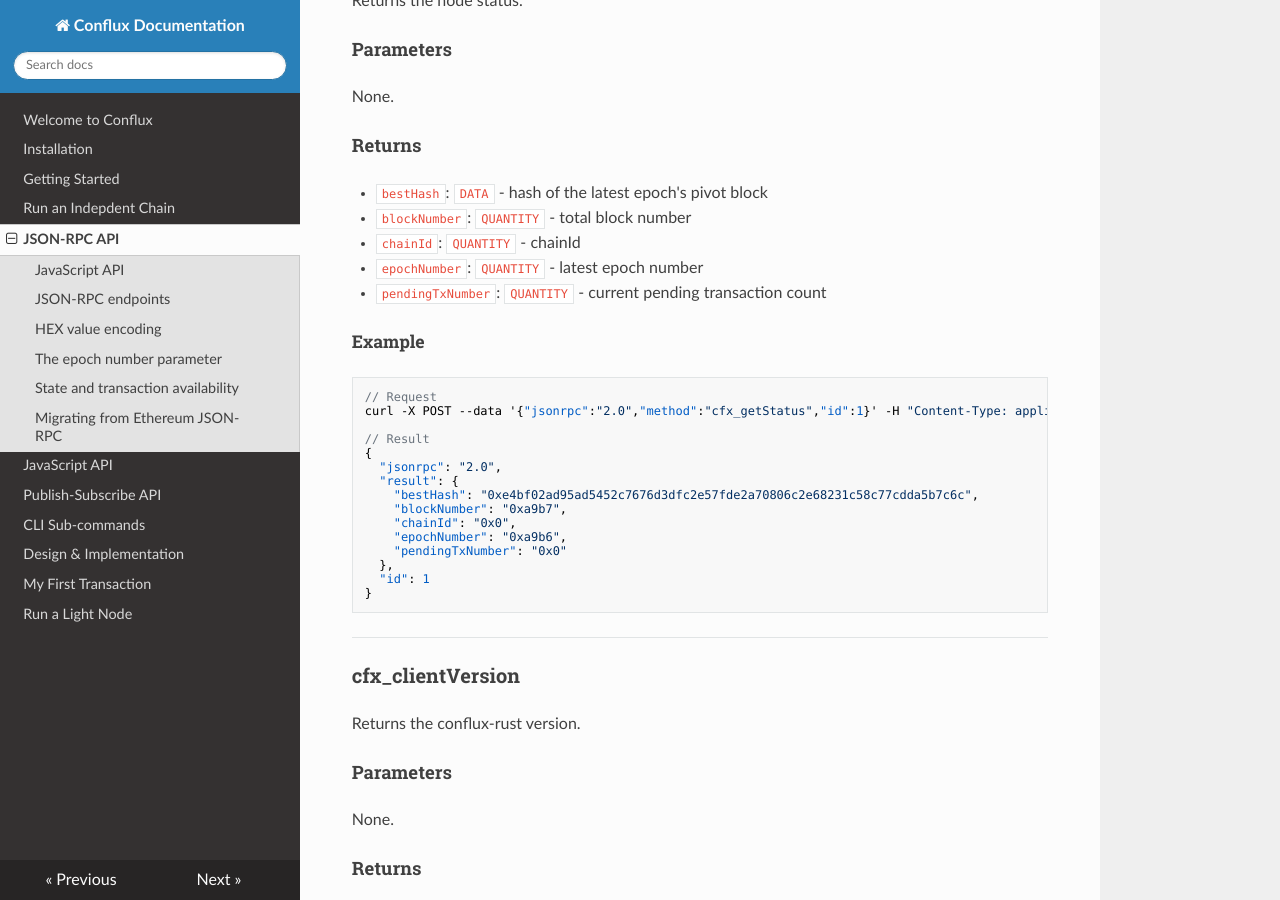
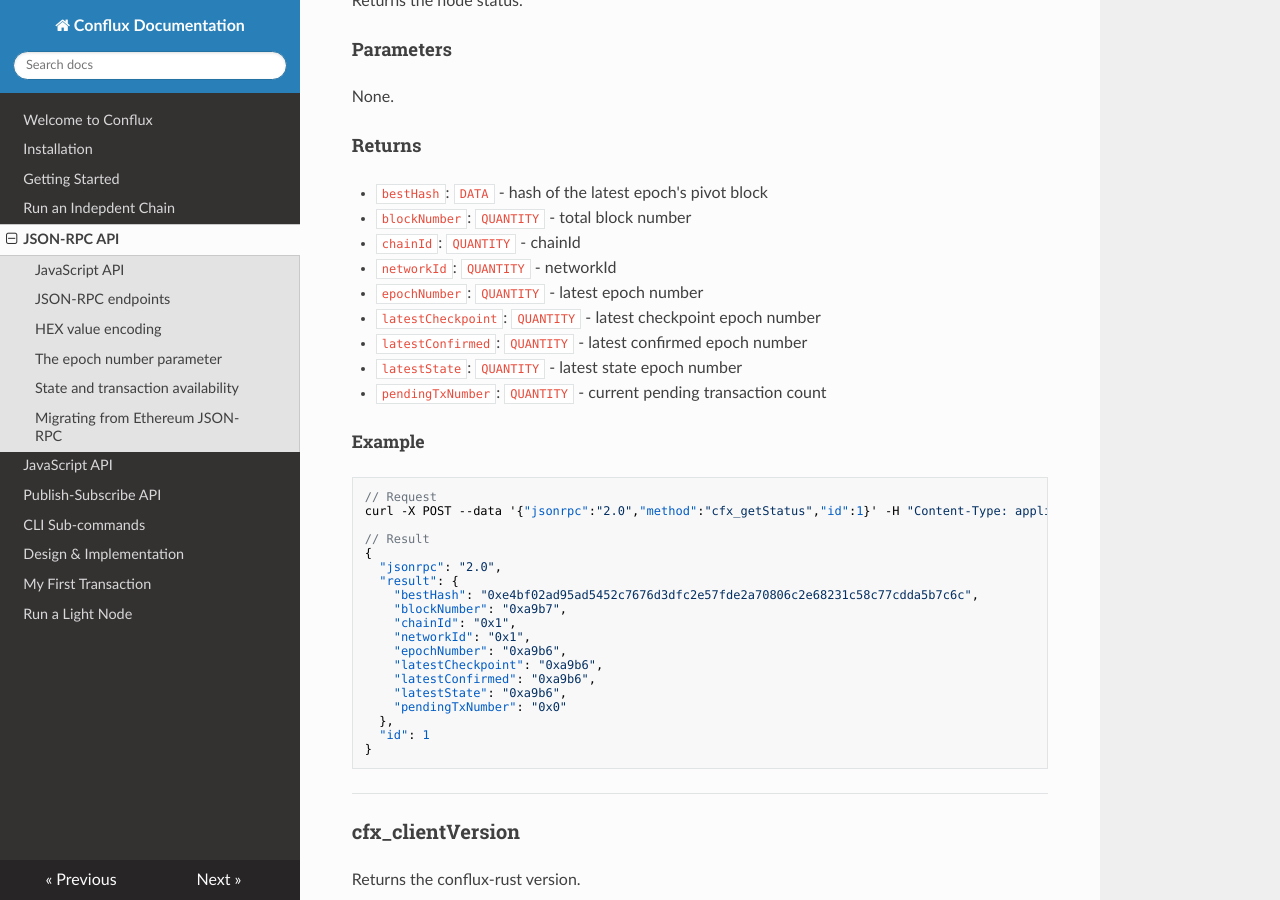
Before and after one commit to Conflux-Chain/conflux-doc, an MkDocs documentation site: the page built from docs/json-rpc.md, in a window 1280 px wide and 900 px high, scrolled down 29414 px. Built offline with MkDocs 1.6.1, drawn with Linux system fonts in a browser that asks for light colours; nearby versions of some CDN libraries.

Commit message:
Update RPC method getStatus's doc

```diff
--- a/docs/json-rpc.md
+++ b/docs/json-rpc.md
@@ -1376,7 +1376,11 @@
 * `bestHash`: `DATA` - hash of the latest epoch's pivot block
 * `blockNumber`: `QUANTITY` - total block number
 * `chainId`: `QUANTITY` - chainId
+* `networkId`: `QUANTITY` - networkId
 * `epochNumber`: `QUANTITY` - latest epoch number
+* `latestCheckpoint`: `QUANTITY` - latest checkpoint epoch number
+* `latestConfirmed`: `QUANTITY` - latest confirmed epoch number
+* `latestState`: `QUANTITY` - latest state epoch number
 * `pendingTxNumber`: `QUANTITY` - current pending transaction count
 
 ##### Example
@@ -1391,8 +1395,12 @@
   "result": {
     "bestHash": "0xe4bf02ad95ad5452c7676d3dfc2e57fde2a70806c2e68231c58c77cdda5b7c6c",
     "blockNumber": "0xa9b7",
-    "chainId": "0x0",
+    "chainId": "0x1",
+    "networkId": "0x1",
     "epochNumber": "0xa9b6",
+    "latestCheckpoint": "0xa9b6",
+    "latestConfirmed": "0xa9b6",
+    "latestState": "0xa9b6",
     "pendingTxNumber": "0x0"
   },
   "id": 1
```
